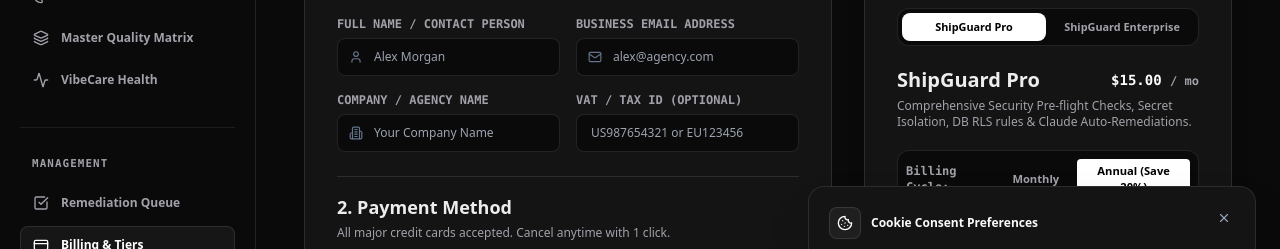
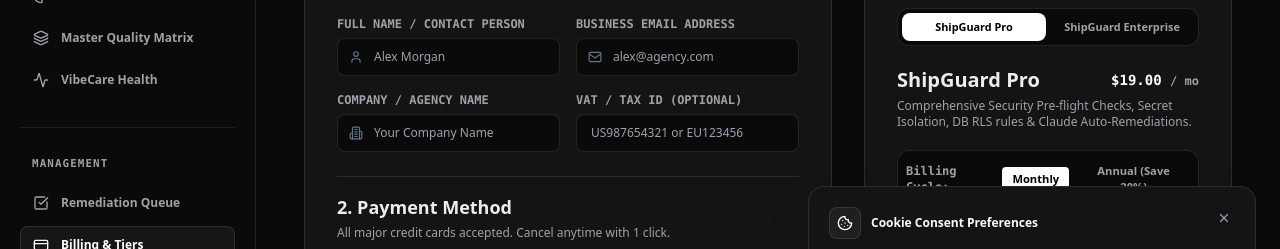
Before and after one commit to BedirhanElibol/shipguard-saas, a Next.js app: page /checkout in a window 1280 px wide. Shown: the part 427-676 px from the top of the page. Built offline with nearby package versions, Linux system fonts and the light colour scheme; no server answers; a web font is replaced by a local one.

Commit message:
feat(pricing): default billing toggle to monthly (/mo) and polish Save 20% badge

```diff
--- a/app/checkout/page.tsx
+++ b/app/checkout/page.tsx
@@ -12,7 +12,7 @@
   const router = useRouter();
 
   const planId = searchParams.get('plan') || 'shipguard-core';
-  const billing = (searchParams.get('billing') || 'annual') as 'annual' | 'monthly';
+  const billing = (searchParams.get('billing') || 'monthly') as 'annual' | 'monthly';
   const isSuccess = searchParams.get('success') === 'true';
 
   const [user, setUser] = useState<UserProfile | null>(null);
--- a/components/checkout/CheckoutView.tsx
+++ b/components/checkout/CheckoutView.tsx
@@ -19,7 +19,7 @@
 
 export const CheckoutView: React.FC<CheckoutViewProps> = ({
   initialPlanId = 'shipguard-core',
-  initialBilling = 'annual',
+  initialBilling = 'monthly',
   initialSuccess = false,
   onBackToPricing,
   user,
--- a/components/checkout/StripeCheckoutModal.tsx
+++ b/components/checkout/StripeCheckoutModal.tsx
@@ -22,7 +22,7 @@
   onUpgradeSuccess,
   onOpenAuth
 }) => {
-  const [billingCycle, setBillingCycle] = useState<'monthly' | 'annual'>('annual');
+  const [billingCycle, setBillingCycle] = useState<'monthly' | 'annual'>('monthly');
   const [selectedPlan, setSelectedPlan] = useState<'Pro' | 'Enterprise'>('Pro');
   const [cardNumber, setCardNumber] = useState('4242 •••• •••• 4242');
   const [expiry, setExpiry] = useState('12/28');
@@ -186,7 +186,15 @@
                     }`}
                   >
                     <span>Annual</span>
-                    <span className="text-[0.6rem] uppercase tracking-wider bg-white/5 text-white px-1 rounded font-extrabold font-mono">Save 20%</span>
+                    <span
+                      className={`text-[0.6rem] uppercase tracking-wider px-1.5 py-0.5 rounded font-extrabold font-mono transition-colors ${
+                        billingCycle === 'annual'
+                          ? 'bg-neutral-900 text-emerald-400'
+                          : 'bg-white/10 text-emerald-400'
+                      }`}
+                    >
+                      Save 20%
+                    </span>
                   </button>
                 </div>
               </div>
--- a/components/ui/pricing.tsx
+++ b/components/ui/pricing.tsx
@@ -12,7 +12,7 @@
 }
 
 export function PricingSection({ onSelectPlan }: PricingProps) {
-  const [isAnnual, setIsAnnual] = useState(true);
+  const [isAnnual, setIsAnnual] = useState(false);
 
   return (
     <div className="flex flex-col items-center gap-10 py-8 max-w-6xl mx-auto w-full px-4">
```
